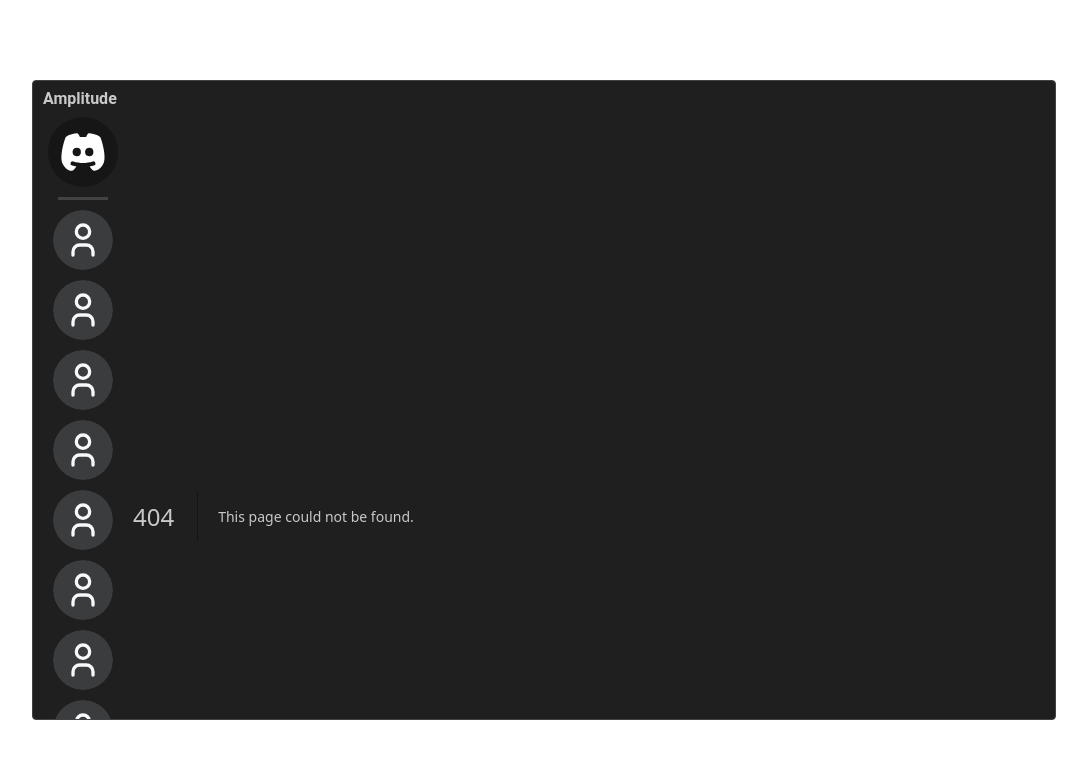
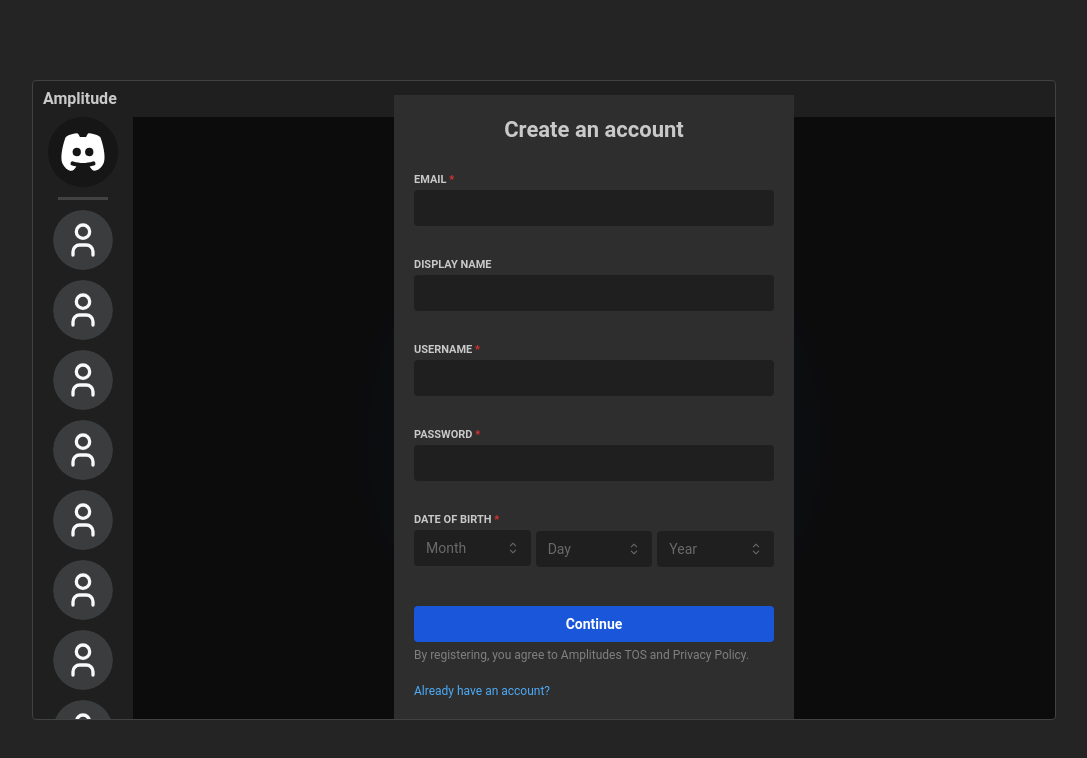
Before and after one commit to PonyTrap420/AmplitudeRemake, a Next.js app: page /register in a window 1280 px wide. Before the commit this address had no page. Shown: the top 758 px of the page, without its empty margins (96-1183 px from the left). Built offline with nearby package versions, Linux system fonts and the light colour scheme.

Commit message:
added login and register pages

```diff
--- a/src/app/page.tsx
+++ b/src/app/page.tsx
@@ -1,14 +1,59 @@
-import { Box, Flex, Overlay, Title } from "@mantine/core";
+'use client'
+
+import { Box, Flex, Overlay, Title,Text, TextInput, Button } from "@mantine/core";
+import { useForm } from "@mantine/form";
 import { IconBlobFilled } from "@tabler/icons-react";
 import Link from "next/link";
 
+interface LoginValues {
+    email: string;
+    password: string;
+}
+
+const TextInputStyle = {input:{backgroundColor:'var(--mantine-color-dark-8)', border:0}, root:{height:70}};
+
 export default function Page(){
+    const form = useForm({
+        initialValues: {
+          email: '',
+          password: '',
+        },
+
+        // Form validation
+        validate: {
+          email: (value) => (/^\S+@\S+$/.test(value) ? null : 'Invalid email'),
+          password: (value) => (value.length >= 6 ? null : 'Password must be at least 6 characters long'),
+        },
+      });
+
+    const handleSubmit = (values: LoginValues) => {
+        console.log({
+          ...values,
+        });
+
+        // Further processing like sending to the backend
+    };
+
     return <Flex pos='relative' w="100%">
         <Overlay blur="6vw">
             <Flex pos='relative' w="100%" h="100%" justify='center' align='center'>
-                <Link href="/home">
-                <Title>Amplitude</Title>
-                </Link>
+            <form onSubmit={form.onSubmit(handleSubmit)}>
+              <Flex p={20} gap={0} align='center' direction='column' h={380} w={400} bg={'dark.6'}>
+                    <Title size='h3'>Welcome Back!</Title>
+                    <Text c='grey'>We`re so excited to see you again!</Text>
+                    <Flex mt={20} gap={15} w="100%" direction='column'>
+                        <TextInput {...form.getInputProps('email')}  styles={TextInputStyle} labelProps={{style: {fontSize:'11px',fontWeight:'700'} }} required label="EMAIL OR PHONE NUMBER"/>
+                        <TextInput {...form.getInputProps('password')}  styles={TextInputStyle} labelProps={{style: {fontSize:'11px',fontWeight:'700'} }} required label="PASSWORD"/>
+                        <Link href={'/home'}><Text mt={0} size='xs' c='blue'>Forgot your password?</Text></Link>
+                    </Flex>
+                    <Button type='submit' w='100%' color={'#1a56d9'} variant='filled' mt={20}>Log In</Button>
+                    <Flex mt={5} gap={5} w='100%'>
+                        <Text c='grey' size='xs' ta='left'>Need an account?</Text>
+                        <Link href={'/register'}><Text size='xs' c='blue'>Register</Text></Link>
+                    </Flex>
+
+              </Flex>
+            </form>
             </Flex>
         </Overlay>
         <Box pos='relative' w="100%">
--- /dev/null
+++ b/src/app/register/page.tsx
@@ -0,0 +1,116 @@
+'use client'
+
+import { Box, Flex, Overlay, Title,Text, TextInput, Button, Select } from "@mantine/core";
+import { IconBlobFilled } from "@tabler/icons-react";
+import { useForm } from '@mantine/form';
+import Link from "next/link";
+
+const labelProps = {style: {fontSize:'11px',fontWeight:'700'} };
+const TextInputStyle = {input:{backgroundColor:'var(--mantine-color-dark-8)', border:0}, root:{height:70}};
+
+const months = [
+    { value: '1', label: 'January' },
+    { value: '2', label: 'February' },
+    { value: '3', label: 'March' },
+    { value: '4', label: 'April' },
+    { value: '5', label: 'May' },
+    { value: '6', label: 'June' },
+    { value: '7', label: 'July' },
+    { value: '8', label: 'August' },
+    { value: '9', label: 'September' },
+    { value: '10', label: 'October' },
+    { value: '11', label: 'November' },
+    { value: '12', label: 'December' },
+  ];
+
+  const days = Array.from({ length: 31 }, (_, index) => ({
+    value: `${index + 1}`,
+    label: `${index + 1}`,
+  }));
+
+  const years = Array.from({ length: 123 }, (_, index) => ({
+    value: `${2023 - index}`,
+    label: `${2023 - index}`,
+  }));
+
+  interface RegisterValues {
+    email: string;
+    username: string;
+    password: string;
+    month: string;
+    day: string;
+    year: string;
+  }
+
+export default function Page(){
+
+    const form = useForm({
+        initialValues: {
+          email: '',
+          displayName: '',
+          username: '',
+          password: '',
+          month: '',
+          day: '',
+          year: '',
+        },
+
+        // Form validation
+        validate: {
+          email: (value) => (/^\S+@\S+$/.test(value) ? null : 'Invalid email'),
+          displayName: (value) => (value.length >= 2 || value.length == 0 ? null : 'Display Name must have at least 2 characters'),
+          username: (value) => (value.length >= 2 ? null : 'Username must have at least 2 characters'),
+          password: (value) => (value.length >= 6 ? null : 'Password must be at least 6 characters long'),
+          month: (value) => (value ? null : 'Month is required'),
+          day: (value) => (value ? null : 'Day is required'),
+          year: (value) => (value ? null : 'Year is required'),
+        },
+      });
+
+    const handleSubmit = (values: RegisterValues) => {
+        // Combine month, day, year into a single Date object
+        const { month, day, year, ...otherValues } = values;
+        const dateOfBirth = new Date(`${year}-${month}-${day}`);
+
+        console.log({
+          ...otherValues, // email, username, and password
+          dateOfBirth,    // the Date object
+        });
+
+        // Further processing like sending to the backend
+      };
+
+    return <Flex pos='relative' w="100%">
+        <Overlay blur="6vw">
+            <Flex pos='relative' w="100%" h="100%" justify='center' align='center'>
+            <form onSubmit={form.onSubmit(handleSubmit)}>
+              <Flex p={20} gap={0} align='center' direction='column' h={650} w={400} bg={'dark.6'}>
+                    <Title size='h3'>Create an account</Title>
+                    <Flex mt={20} gap={15} w="100%" direction='column'>
+                        <TextInput  {...form.getInputProps('email')} styles={TextInputStyle} labelProps={labelProps} required label="EMAIL"/>
+                        <TextInput  {...form.getInputProps('displayName')} styles={TextInputStyle} labelProps={labelProps} label="DISPLAY NAME"/>
+                        <TextInput  {...form.getInputProps('username')} styles={TextInputStyle} labelProps={labelProps} required label="USERNAME"/>
+                        <TextInput  {...form.getInputProps('password')} styles={TextInputStyle} labelProps={labelProps} required label="PASSWORD"/>
+                        <Flex gap={5} mt={25} align='start'>
+                            <Select mt={-25} {...form.getInputProps('month')} data={months} styles={TextInputStyle} labelProps={labelProps} placeholder="Month" required label="DATE OF BIRTH"/>
+                            <Select {...form.getInputProps('day')} data={days} styles={TextInputStyle} placeholder="Day" labelProps={labelProps}/>
+                            <Select {...form.getInputProps('year')} data={years} styles={TextInputStyle} placeholder="Year" labelProps={labelProps}/>
+                        </Flex>
+
+                    </Flex>
+                    <Button type="submit" w='100%' color={'#1a56d9'} variant='filled' mt={5}>Continue</Button>
+                    <Flex mt={5} direction='column' gap={20} w='100%'>
+                        <Text c='grey' size='xs' ta='left'>By registering, you agree to Amplitudes TOS and Privacy Policy.</Text>
+                        <Link href={'/'}><Text size='xs' c='blue'>Already have an account?</Text></Link>
+                    </Flex>
+              </Flex>
+            </form>
+            </Flex>
+        </Overlay>
+        <Box pos='relative' w="100%">
+            <Flex w="100%" h="100%" justify='center' align='center'>
+                <IconBlobFilled color="#1a56d9" size="20vw"/>
+            </Flex>
+        </Box>
+    </Flex>
+}
```
